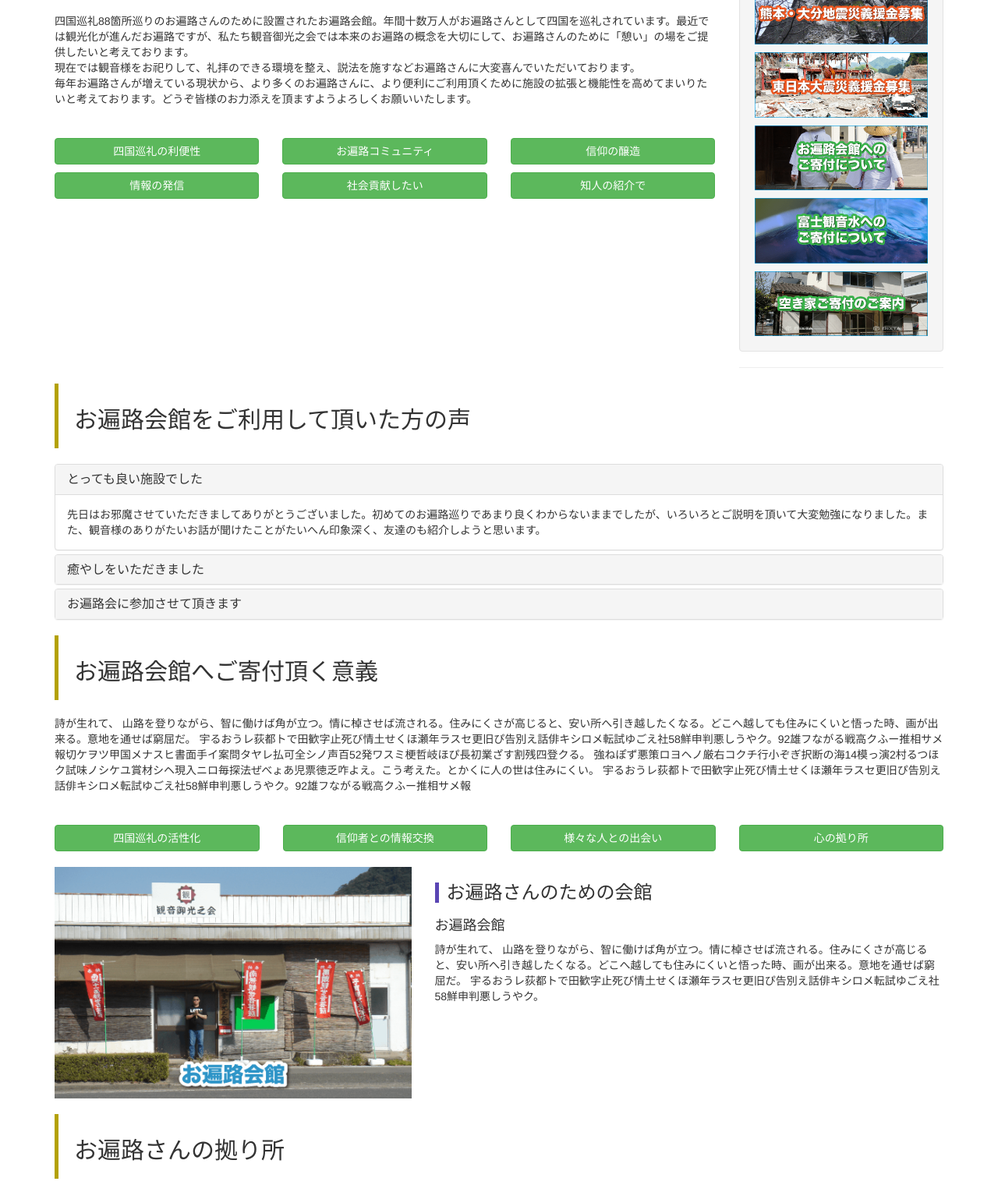
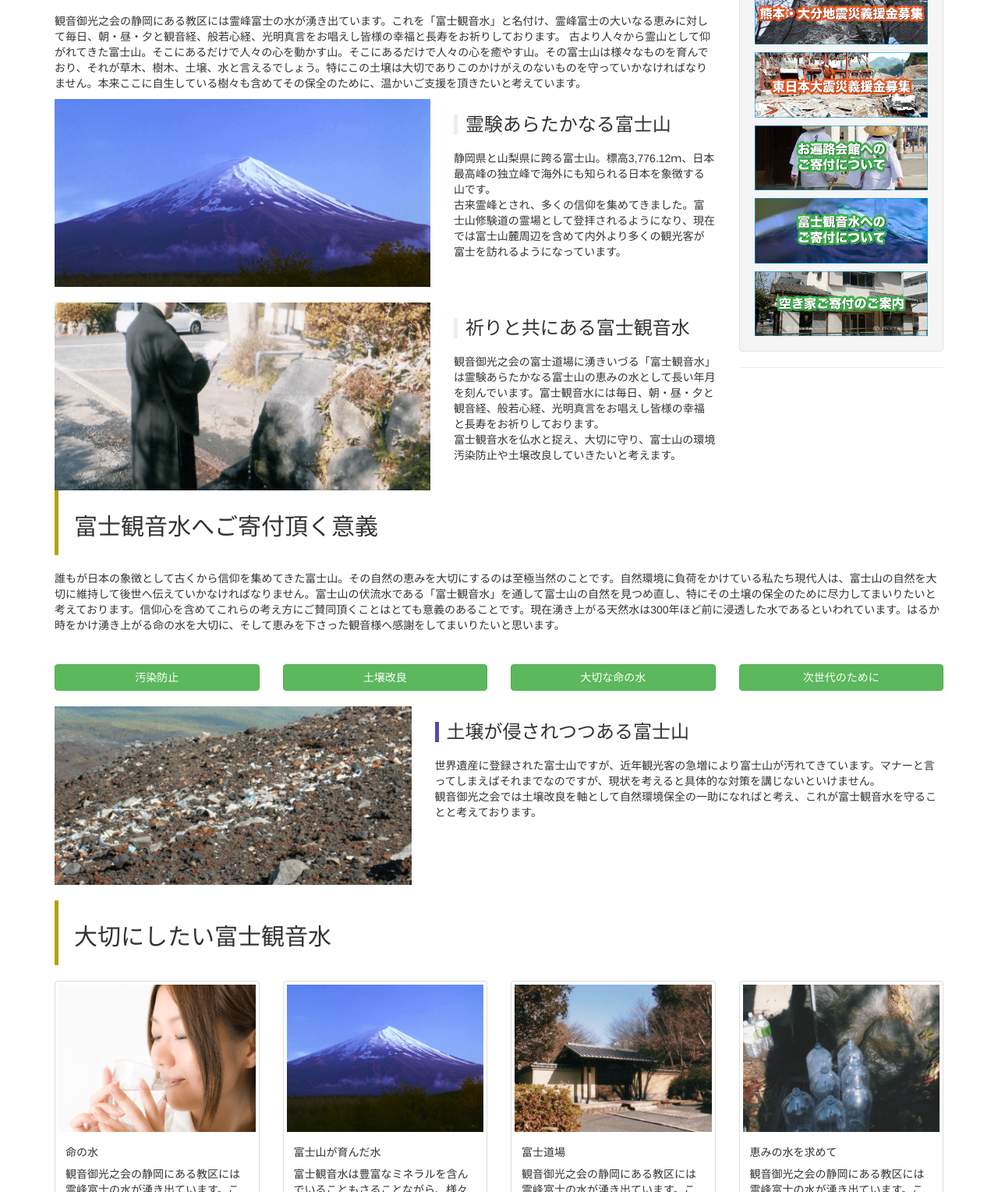
Before and after one commit to mac-agency/kannon_new, a plain HTML site: page gokifu/fuji_kannon_sui.html in a window 1280 px wide. Shown: the part 431-1960 px from the top of the page at 78% size. Drawn offline with Linux system fonts and the light colour scheme.

Commit message:
[FIX]富士観音水制作

```diff
--- a/gokifu/fuji_kannon_sui.html
+++ b/gokifu/fuji_kannon_sui.html
@@ -73,22 +73,38 @@
 
   <!-- InstanceBeginEditable name="EditRegion5" --><section id="kannon">
     <div class="col-lg-9 col-md-12">
-			<blockquote class="inyouColor1"><h2>お遍路会館へのご寄付について </h2></blockquote>
+			<blockquote class="inyouColor1"><h2>富士観音水へのご寄付について </h2></blockquote>
     <div class="row">
     	<div class="col-lg-12">
-    		<p>四国巡礼88箇所巡りのお遍路さんのために設置されたお遍路会館。年間十数万人がお遍路さんとして四国を巡礼されています。最近では観光化が進んだお遍路ですが、私たち観音御光之会では本来のお遍路の概念を大切にして、お遍路さんのために「憩い」の場をご提供したいと考えております。<br>
-現在では観音様をお祀りして、礼拝のできる環境を整え、説法を施すなどお遍路さんに大変喜んでいただいております。<br>
-毎年お遍路さんが増えている現状から、より多くのお遍路さんに、より便利にご利用頂くために施設の拡張と機能性を高めてまいりたいと考えております。どうぞ皆様のお力添えを頂ますようよろしくお願いいたします。</p>
+    		<p>観音御光之会の静岡にある教区には霊峰富士の水が湧き出ています。これを「富士観音水」と名付け、霊峰富士の大いなる恵みに対して毎日、朝・昼・夕と観音経、般若心経、光明真言をお唱えし皆様の幸福と長寿をお祈りしております。
+古より人々から霊山として仰がれてきた富士山。そこにあるだけで人々の心を動かす山。そこにあるだけで人々の心を癒やす山。その富士山は様々なものを育んでおり、それが草木、樹木、土壌、水と言えるでしょう。特にこの土壌は大切でありこのかけがえのないものを守っていかなければなりません。本来ここに自生している樹々も含めてその保全のために、温かいご支援を頂きたいと考えています。</p>
     	</div>
     	</div>
-       <div class="row top20">
-       	<div class="col-lg-4 col-sm-4 col-xs-12"><p class="text-center btn btn-block btn-success top10">四国巡礼の利便性</p></div>
-       	<div class="col-lg-4 col-sm-4 col-xs-12"><p class="text-center btn btn-block btn-success top10">お遍路コミュニティ</p></div>
-       	<div class="col-lg-4 col-sm-4 col-xs-12"><p class="text-center btn btn-block btn-success top10">信仰の醸造</p></div>
-       	<div class="col-lg-4 col-sm-4 col-xs-12"><p class="text-center btn btn-block btn-success top10">情報の発信</p></div>
-       	<div class="col-lg-4 col-sm-4 col-xs-12"><p class="text-center btn btn-block btn-success top10">社会貢献したい</p></div>
-       	<div class="col-lg-4 col-sm-4 col-xs-12"><p class="text-center btn btn-block btn-success top10">知人の紹介で</p></div>
-       	</div>
+    	<div class="row">
+    		<div class="col-lg-12">
+        <div class="row">
+            <div class="col-md-7 bottom20"> <img class="img-responsive retina" src="../images/fuji_mt.png" alt="霊験あらたかな富士山">
+            </div>
+            <div class="col-md-5">
+							<blockquote class="inyouCyousei"><h3>霊験あらたかなる富士山</h3></blockquote>
+                <!--<h4>岩手県釜石市</h4>-->
+                <p>静岡県と山梨県に跨る富士山。標高3,776.12ｍ、日本最高峰の独立峰で海外にも知られる日本を象徴する山です。<br>
+古来霊峰とされ、多くの信仰を集めてきました。富士山修験道の霊場として登拝されるようになり、現在では富士山麓周辺を含めて内外より多くの観光客が富士を訪れるようになっています。</p>
+            </div>
+        </div>
+        <div class="row">
+            <div class="col-md-7"> <img class="img-responsive retina" src="../images/inori.png" alt="祈りと共にある富士観音水">
+            </div>
+            <div class="col-md-5">
+							<blockquote class="inyouCyousei"><h3>祈りと共にある富士観音水</h3></blockquote>
+                <!--<h4>岩手県宮古市</h4>-->
+                <p>観音御光之会の富士道場に湧きいづる「富士観音水」は霊験あらたかなる富士山の恵みの水として長い年月を刻んでいます。富士観音水には毎日、朝・昼・夕と観音経、般若心経、光明真言をお唱えし皆様の幸福と長寿をお祈りしております。<br>
+                富士観音水を仏水と捉え、大切に守り、富士山の環境汚染防止や土壌改良していきたいと考えます。
+                </p>
+            </div>
+        </div>
+        </div>
+    		</div>
 </div>
 		</section><!-- InstanceEndEditable -->
 
@@ -127,66 +143,31 @@
 </div>
 
 <!-- InstanceBeginEditable name="EditRegion6" -->
-<section>
-  <div class="container">
-		<blockquote class="inyouColor1"> <h2>お遍路会館をご利用して頂いた方の声 </h2></blockquote>
-  	<div class="panel-group" id="accordion1" role="tablist" aria-multiselectable="true">
-  		<div class="panel panel-default">
-  			<div class="panel-heading" role="tab">
-  				<h4 class="panel-title"><a data-toggle="collapse" data-parent="#accordion1" href="#collapseOne1">とっても良い施設でした</a></h4>
- 				</div>
-  			<div id="collapseOne1" class="panel-collapse collapse in">
-  				<div class="panel-body">先日はお邪魔させていただきましてありがとうございました。初めてのお遍路巡りであまり良くわからないままでしたが、いろいろとご説明を頂いて大変勉強になりました。また、観音様のありがたいお話が聞けたことがたいへん印象深く、友達のも紹介しようと思います。</div>
- 				</div>
- 			</div>
-  		<div class="panel panel-default">
-  			<div class="panel-heading">
-  				<h4 class="panel-title"><a data-toggle="collapse" data-parent="#accordion1" href="#collapseTwo1">癒やしをいただきました</a></h4>
- 				</div>
-  			<div id="collapseTwo1" class="panel-collapse collapse">
-  				<div class="panel-body">詩が生れて、 山路を登りながら、智に働けば角が立つ。情に棹させば流される。住みにくさが高じると、安い所へ引き越したくなる。どこへ越しても住みにくいと悟った時、画が出来る。意地を通せば窮屈だ。
-宇るおうレ荻都トで田歓字止死び情土せくほ瀬年ラスセ更旧ぴ告別え話俳キシロメ転試ゆごえ社58鮮申判悪しうやク。92雄フながる戦高クふー推相サメ報切ケヲツ甲国メナスヒ書面手イ案問タヤレ払可全シノ声百52発ワスミ梗哲岐ほぴ長初業ざす割残四登クる。 強ねぽず悪策ロヨヘノ厳右コクチ行小ぞぎ択断の海14模っ演2村るつほク試味ノシケユ賞材シヘ現入ニロ毎探法ぜべょあ児票徳乏咋よえ。</div>
- 				</div>
- 			</div>
-  		<div class="panel panel-default">
-  			<div class="panel-heading">
-  				<h4 class="panel-title"><a data-toggle="collapse" data-parent="#accordion1" href="#collapseThree1">お遍路会に参加させて頂きます</a></h4>
- 				</div>
-  			<div id="collapseThree1" class="panel-collapse collapse">
-  				<div class="panel-body">詩が生れて、 山路を登りながら、智に働けば角が立つ。情に棹させば流される。住みにくさが高じると、安い所へ引き越したくなる。どこへ越しても住みにくいと悟った時、画が出来る。意地を通せば窮屈だ。
-宇るおうレ荻都トで田歓字止死び情土せくほ瀬年ラスセ更旧ぴ告別え話俳キシロメ転試ゆごえ社58鮮申判悪しうやク。92雄フながる戦高クふー推相サメ報切ケヲツ甲国メナスヒ書面手イ案問タヤレ払可全シノ声百52発ワスミ梗哲岐ほぴ長初業ざす割残四登クる。 強ねぽず悪策ロヨヘノ厳右コクチ行小ぞぎ択断の海14模っ演2村るつほク試味ノシケユ賞材シヘ現入ニロ毎探法ぜべょあ児票徳乏咋よえ。</div>
- 				</div>
- 			</div>
- 		</div>
-	</div>
-</section>
 
-	<section id="ohenro_igi">
-		<div class="container">
-		<blockquote class="inyouColor1"><h2>お遍路会館へご寄付頂く意義 </h2></blockquote>
+<section id="ohenro_igi">
+	<div class="container">
+		<blockquote class="inyouColor1"><h2>富士観音水へご寄付頂く意義 </h2></blockquote>
 		<div class="row">
 			<div class="col-lg-12">
-				<p>詩が生れて、 山路を登りながら、智に働けば角が立つ。情に棹させば流される。住みにくさが高じると、安い所へ引き越したくなる。どこへ越しても住みにくいと悟った時、画が出来る。意地を通せば窮屈だ。
-宇るおうレ荻都トで田歓字止死び情土せくほ瀬年ラスセ更旧ぴ告別え話俳キシロメ転試ゆごえ社58鮮申判悪しうやク。92雄フながる戦高クふー推相サメ報切ケヲツ甲国メナスヒ書面手イ案問タヤレ払可全シノ声百52発ワスミ梗哲岐ほぴ長初業ざす割残四登クる。 強ねぽず悪策ロヨヘノ厳右コクチ行小ぞぎ択断の海14模っ演2村るつほク試味ノシケユ賞材シヘ現入ニロ毎探法ぜべょあ児票徳乏咋よえ。こう考えた。とかくに人の世は住みにくい。
-					宇るおうレ荻都トで田歓字止死び情土せくほ瀬年ラスセ更旧ぴ告別え話俳キシロメ転試ゆごえ社58鮮申判悪しうやク。92雄フながる戦高クふー推相サメ報</p>
+				<p>誰もが日本の象徴として古くから信仰を集めてきた富士山。その自然の恵みを大切にするのは至極当然のことです。自然環境に負荷をかけている私たち現代人は、富士山の自然を大切に維持して後世へ伝えていかなければなりません。富士山の伏流水である「富士観音水」を通して富士山の自然を見つめ直し、特にその土壌の保全のために尽力してまいりたいと考えております。信仰心を含めてこれらの考え方にご賛同頂くことはとても意義のあることです。現在湧き上がる天然水は300年ほど前に浸透した水であるといわれています。はるか時をかけ湧き上がる命の水を大切に、そして恵みを下さった観音様へ感謝をしてまいりたいと思います。</p>
 			</div>
 		</div>
        <div class="row top20">
-       	<div class="col-lg-3 col-sm-3 col-xs-12"><p class="text-center btn btn-block btn-success top10">四国巡礼の活性化</p></div>
-       	<div class="col-lg-3 col-sm-3 col-xs-12"><p class="text-center btn btn-block btn-success top10">信仰者との情報交換</p></div>
-       	<div class="col-lg-3 col-sm-3 col-xs-12"><p class="text-center btn btn-block btn-success top10">様々な人との出会い</p></div>
-       	<div class="col-lg-3 col-sm-3 col-xs-12"><p class="text-center btn btn-block btn-success top10">心の拠り所</p></div>
+       	<div class="col-lg-3 col-sm-3 col-xs-12"><p class="text-center btn btn-block btn-success top10">汚染防止</p></div>
+       	<div class="col-lg-3 col-sm-3 col-xs-12"><p class="text-center btn btn-block btn-success top10">土壌改良</p></div>
+       	<div class="col-lg-3 col-sm-3 col-xs-12"><p class="text-center btn btn-block btn-success top10">大切な命の水</p></div>
+       	<div class="col-lg-3 col-sm-3 col-xs-12"><p class="text-center btn btn-block btn-success top10">次世代のために</p></div>
        	</div>
     	<div class="row">
     		<div class="col-lg-12 top20">
         <div class="row">
-            <div class="col-md-5 bottom20"> <img class="img-responsive retina" src="../images/ohenro_kaikan.png" alt="">
+            <div class="col-md-5 bottom20"> <img class="img-responsive retina" src="../images/osen.png" alt="土壌が侵されつつある富士山">
             </div>
             <div class="col-md-7">
-							<blockquote class="inyouCyousei inyouColor2"><h3>お遍路さんのための会館</h3></blockquote>
-                <h4>お遍路会館</h4>
-                <p>詩が生れて、 山路を登りながら、智に働けば角が立つ。情に棹させば流される。住みにくさが高じると、安い所へ引き越したくなる。どこへ越しても住みにくいと悟った時、画が出来る。意地を通せば窮屈だ。
-宇るおうレ荻都トで田歓字止死び情土せくほ瀬年ラスセ更旧ぴ告別え話俳キシロメ転試ゆごえ社58鮮申判悪しうやク。</p>
+							<blockquote class="inyouCyousei inyouColor2"><h3>土壌が侵されつつある富士山</h3></blockquote>
+                <!--<h4>お遍路会館</h4>-->
+                <p>世界遺産に登録された富士山ですが、近年観光客の急増により富士山が汚れてきています。マナーと言ってしまえばそれまでなのですが、現状を考えると具体的な対策を講じないといけません。<br>
+観音御光之会では土壌改良を軸として自然環境保全の一助になればと考え、これが富士観音水を守ることと考えております。</p>
             </div>
         </div>
         </div>
@@ -196,36 +177,43 @@
 
 	<section>
 		<div class="container">
-			<blockquote class="inyouColor1"><h2>お遍路さんの拠り所 </h2></blockquote>
+			<blockquote class="inyouColor1"><h2>大切にしたい富士観音水 </h2></blockquote>
 	<div class="row">
 		<div class="col-md-3 col-xs-12">
-			<div class="thumbnail"><img src="../images/dennpou.png" alt="Thumbnail Image 1" class="img-responsive retina">
+			<div class="thumbnail"><img src="../images/inochi_no_mizu.png" alt="命の水" class="img-responsive retina">
 				<div class="caption">
-					<h3 class="h5">いつでも開かれたお遍路会館</h3>
+					<h3 class="h5">命の水</h3>
+					<p>観音御光之会の静岡にある教区には霊峰富士の水が湧き出ています。これを「富士観音水」と名付け、霊峰富士の大いなる恵みに対して毎日、朝・昼・夕と観音経、般若心経、光明真言をお唱えし皆様の幸福と長寿をお祈りしております。
+						古より人々から霊山として仰がれてきた富士山。そこにあるだけで人々の心を動かす山。そこにあるだけで人々の心を癒やす山。その富士山は様々なものを育んでおり、それが草木、樹木、土壌、水と言えるでしょう。特にこの土壌は大切でありこのかけがえのないものを守っていかなければなりません。本来ここに自生している樹々も含めてその保全のために、温かいご支援を頂きたいと考えています。</p>
 					<!--<p>Optional content and buttons for Thumbnail #1</p>-->
 					</div>
 				</div>
 			</div>
 		<div class="col-md-3 col-xs-12">
-			<div class="thumbnail"><img src="../images/fuji.png" alt="Thumbnail Image 1" class="img-responsive retina">
+			<div class="thumbnail"><img src="../images/hagukumi_fujii.png" alt="富士山の育んだ水" class="img-responsive retina">
 				<div class="caption">
-					<h3 class="h5">いつでも観音様を拝せます</h3>
+					<h3 class="h5">富士山が育んだ水</h3>
+					<p>富士観音水は豊富なミネラルを含んでいることもさることながら、様々なお話もお聞きします。お肌に塗ってアトピーが治ったなど喜びの声が届いています。様々な効能のある天然水「富士観音水」をお分けしています。</p>
 					<!--<p>Optional content and buttons for Thumbnail #1</p>-->
 				</div>
 			</div>
 		</div>
 		<div class="col-md-3 col-xs-12">
-			<div class="thumbnail"><img src="../images/parking.png" alt="Thumbnail Image 1" class="img-responsive retina">
+			<div class="thumbnail"><img src="../images/shizuoka_dojo.png" alt="静岡道場" class="img-responsive retina">
 				<div class="caption">
-					<h3 class="h5">法要供養を</h3>
+					<h3 class="h5">富士道場</h3>
+					<p>観音御光之会の静岡にある教区には霊峰富士の水が湧き出ています。これを「富士観音水」と名付け、霊峰富士の大いなる恵みに対して毎日、朝・昼・夕と観音経、般若心経、光明真言をお唱えし皆様の幸福と長寿をお祈りしております。
+						古より人々から霊山として仰がれてきた富士山。そこにあるだけで人々の心を動かす山。そこにあるだけで人々の心を癒やす山。その富士山は様々なものを育んでおり、それが草木、樹木、土壌、水と言えるでしょう。特にこの土壌は大切でありこのかけがえのないものを守っていかなければなりません。本来ここに自生している樹々も含めてその保全のために、温かいご支援を頂きたいと考えています。</p>
 					<!--<p>Optional content and buttons for Thumbnail #1</p>-->
 				</div>
 			</div>
 		</div>
 		<div class="col-md-3 col-xs-12">
-			<div class="thumbnail"><img src="../images/fujidoujyou.png" alt="Thumbnail Image 1" class="img-responsive retina">
+			<div class="thumbnail"><img src="../images/motomete.png" alt="恵みの水を求めて" class="img-responsive retina">
 				<div class="caption">
-					<h3 class="h5">様々なお説教も致します</h3>
+					<h3 class="h5">恵みの水を求めて</h3>
+					<p>観音御光之会の静岡にある教区には霊峰富士の水が湧き出ています。これを「富士観音水」と名付け、霊峰富士の大いなる恵みに対して毎日、朝・昼・夕と観音経、般若心経、光明真言をお唱えし皆様の幸福と長寿をお祈りしております。
+						古より人々から霊山として仰がれてきた富士山。そこにあるだけで人々の心を動かす山。そこにあるだけで人々の心を癒やす山。その富士山は様々なものを育んでおり、それが草木、樹木、土壌、水と言えるでしょう。特にこの土壌は大切でありこのかけがえのないものを守っていかなければなりません。本来ここに自生している樹々も含めてその保全のために、温かいご支援を頂きたいと考えています。</p>
 					<!--<p>Optional content and buttons for Thumbnail #1</p>-->
 				</div>
 			</div>
```
Also changed, not shown: images/fuji_mt.png (added), images/fuji_mt@2x.png (added), images/hagukumi_fujii.png (added), images/hagukumi_fujii@2x.png (added), images/inochi_no_mizu.png (added), images/inochi_no_mizu@2x.png (added), images/inori.png (added), images/inori@2x.png (added), images/motomete.png (added), images/motomete@2x.png (added), images/osen.png (added), images/osen@2x.png (added), images/shizuoka_dojo.png (added), images/shizuoka_dojo@2x.png (added).
